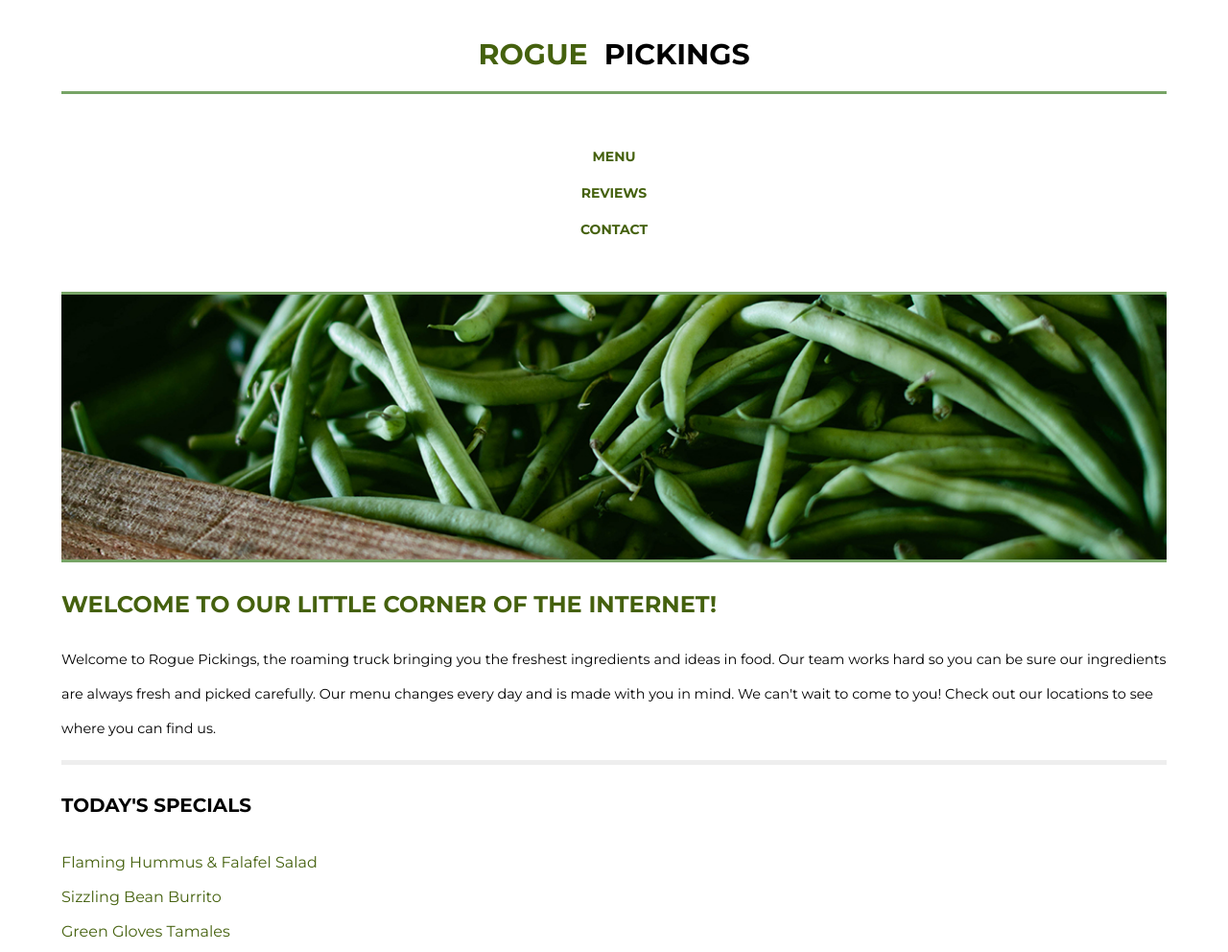
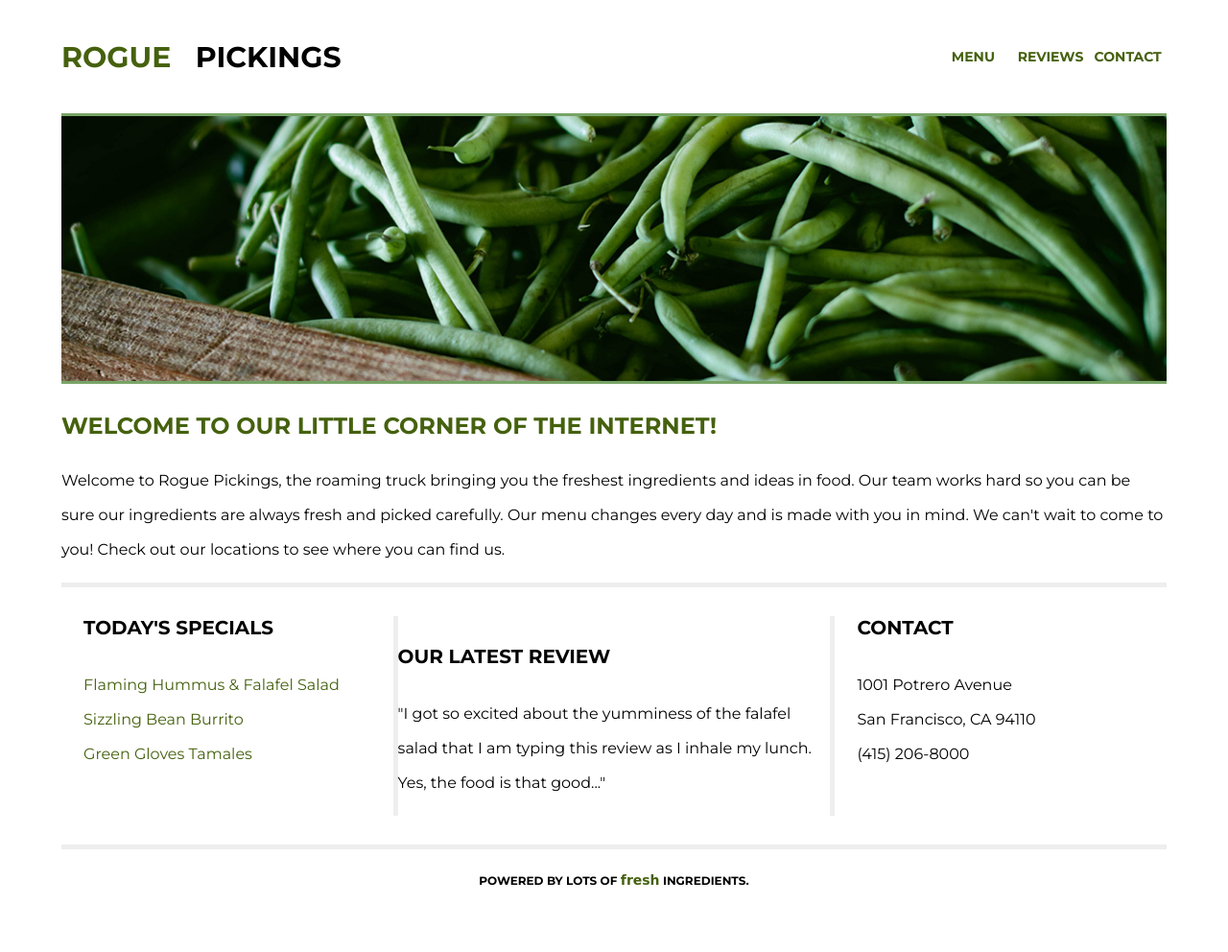
Before and after one commit to sheryl-buckango/coding-responsive-rogue-pickings-01, a plain HTML site: page index.html in a window 1280 px wide. Shown: the top 992 px of the page at 96% size. After the commit the page ends 941 px from the top, so only its background shows below. Drawn offline with Linux system fonts and the light colour scheme; a web font is replaced by a local one.

Commit message:
added breakpoints for desktop and tablets

```diff
--- a/css/main.css
+++ b/css/main.css
@@ -52,17 +52,13 @@ p {
 header {
 	display: flex;
 	justify-content: center;
-
-
+	text-align: center;
 }
 
 header h1 {
-
 	width:100%;
 	margin: 0;
 	padding: 38px 0 20px 0;
-	display: flex;
-  justify-content: center;
 	border-bottom: 3px solid #77A466;
 }
 
@@ -71,15 +67,13 @@ header h1 span {
 }
 
 header nav {
-
-	padding: 46px 0;
-
+	padding: 20px 0;
 }
 
 header nav ul {
 	margin: 0;
 	padding: 0;
-	text-align: center;
+	list-style: none;
 }
 
 header nav ul li {
@@ -88,7 +82,6 @@ header nav ul li {
 	font-weight: 700;
 	text-transform: uppercase;
 	padding:10px 0;
-	list-style: none;
 }
 
 header nav ul li a {
@@ -106,7 +99,6 @@ header nav ul li a {
 
 }
 
-
 .main-title h2 {
 	color: #45610E;
 	padding: 5px 0;
@@ -119,11 +111,10 @@ header nav ul li a {
 	justify-content: center;
 }
 
-.bottom-section .section-one,
-								.section-two,
-								.section-three
+.bottom-section .content-wrapper
 {
 	border-top: 5px solid #EEE;
+	border-bottom: 5px solid #EEE
 }
 
 .section-one,
@@ -135,26 +126,16 @@ header nav ul li a {
 
 }
 
-.section-one h1 {
-	/*width: 29%;*/
-	margin: 30px 0;
-}
-
-.section-two h2{
+.section-two{
 	/*width: 42%;
 	border-left: 5px solid #EEE;
 	border-right: 5px solid #EEE;*/
-	margin: 30px 0;
-}
-
-.section-three h3{
-	/*width: 29%;*/
-	margin: 30px 0;
+	border-top: 5px solid #EEE;
+	border-bottom: 5px solid #EEE;
 }
 
 .bottom-section h3 {
 	margin: 30px 0;
-
 }
 
 .menu-list {
@@ -171,8 +152,6 @@ header nav ul li a {
 /******** FOOTER STYLES ********/
 /* The widths are in a percentage! */
 footer {
-	border-top: 5px solid #EEE;
-	text-align: center;
 	margin-top: 8px;
 	display: flex;
 	justify-content: center;
@@ -184,3 +163,59 @@ footer span {
 	color: #45610E;
 	font-size: 14px;
 }
+
+/* MEDIA BREAKS*/
+/*Tablet*/
+@media all and (min-width:768px){
+	/******** BOTTOM SECTION ********/
+	.bottom-section .content-wrapper {
+		justify-content: space-evenly;
+	}
+
+	.section-one{
+		width: 26%;
+	}
+
+	.section-two{
+		width: 40%;
+		margin: 30px 0;
+		border-left: 5px solid  #EEE;
+		border-right: 5px solid  #EEE;
+		border-top: none;
+		border-bottom: none;
+	}
+
+	.section-three{
+		width: 26%;
+	}
+}
+/*DESKTOP*/
+@media all and (min-width:1200px){
+	/******** GLOBAL STYLES ********/
+	body{
+		font-size: 1em;
+	}
+
+	header .content-wrapper {
+		align-items: center;
+		justify-content: space-between;
+		padding: 20px 0;
+	}
+
+	header h1 {
+		width:30%;
+		text-align:left;
+		padding: 0;
+		border-bottom: none;
+	}
+
+	header nav {
+		width:21%;
+	}
+
+	header nav ul {
+		display: flex;
+		justify-content: space-between;
+	}
+
+}
```
Also changed, not shown: 1 other file.
